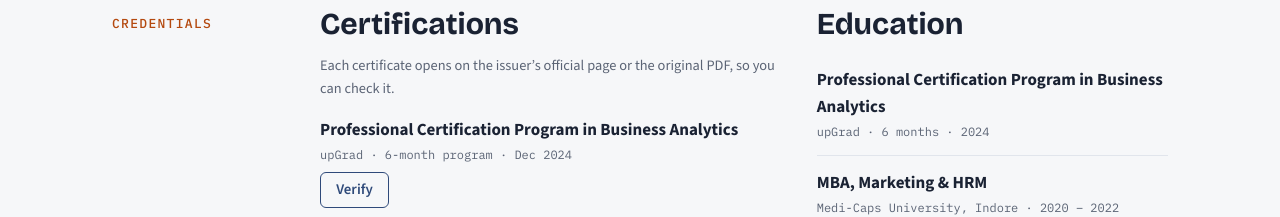
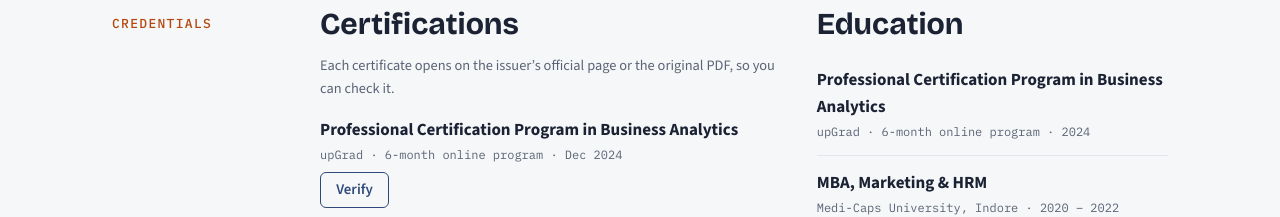
Before and after one commit to nandinisoni683/nandini-soni-portfolio, a plain HTML site: page index.html in a window 1280 px wide. Shown: the part 5120-5337 px from the top of the page. Drawn offline with nearby package versions, Linux system fonts and the light colour scheme.

Commit message:
Use '6-month online program' wording for the upGrad certificate

```diff
--- a/index.html
+++ b/index.html
@@ -398,7 +398,7 @@ footer { padding-block: 2rem 2.5rem; color: var(--muted); font-size: 0.9rem; }
           <h2>Certifications</h2>
           <p class="caption-note">Each certificate opens on the issuer&#8217;s official page or the original PDF, so you can check it.</p>
           <ul class="list">
-            <li><div><strong>Professional Certification Program in Business Analytics</strong><span class="meta">upGrad · 6-month program · Dec 2024</span></div><a class="btn" href="https://upgradcampus.certificate.givemycertificate.com/c/4a341fc0-b557-46aa-857e-411c04adfc50" target="_blank" rel="noopener">Verify</a></li>
+            <li><div><strong>Professional Certification Program in Business Analytics</strong><span class="meta">upGrad · 6-month online program · Dec 2024</span></div><a class="btn" href="https://upgradcampus.certificate.givemycertificate.com/c/4a341fc0-b557-46aa-857e-411c04adfc50" target="_blank" rel="noopener">Verify</a></li>
             <li><div><strong>Business Analytics Course (NSDC, Skill India)</strong><span class="meta">upGrad × NSDC · Nov 2024</span></div><a class="btn" href="https://github.com/nandinisoni683/nandini-soni-portfolio/blob/main/certificates/upgrad-business-analyst-nsdc.pdf" target="_blank" rel="noopener">Verify</a></li>
             <li><div><strong>Business Analyst Traineeship + Letter of Recommendation</strong><span class="meta">MedTourEasy · Jun 2023</span></div><a class="btn" href="https://github.com/nandinisoni683/nandini-soni-portfolio/blob/main/certificates/medtoureasy-traineeship.pdf" target="_blank" rel="noopener">Verify</a></li>
             <li><div><strong>Getting Started with Power BI Desktop</strong><span class="meta">Coursera · Jun 2023</span></div><a class="btn" href="https://coursera.org/verify/BYRU4TRDWRMB" target="_blank" rel="noopener">Verify</a></li>
@@ -411,7 +411,7 @@ footer { padding-block: 2rem 2.5rem; color: var(--muted); font-size: 0.9rem; }
         <div>
           <h2>Education</h2>
           <ul class="list">
-            <li><div><strong>Professional Certification Program in Business Analytics</strong><span class="meta">upGrad · 6 months · 2024</span></div></li>
+            <li><div><strong>Professional Certification Program in Business Analytics</strong><span class="meta">upGrad · 6-month online program · 2024</span></div></li>
             <li><div><strong>MBA, Marketing &amp; HRM</strong><span class="meta">Medi-Caps University, Indore · 2020 – 2022</span></div></li>
             <li><div><strong>B.Sc. Industrial Chemistry</strong><span class="meta">Maharaja Chhatrasal Bundelkhand University · 2017 – 2020</span></div></li>
           </ul>
```
Also changed, not shown: 1 other file.
